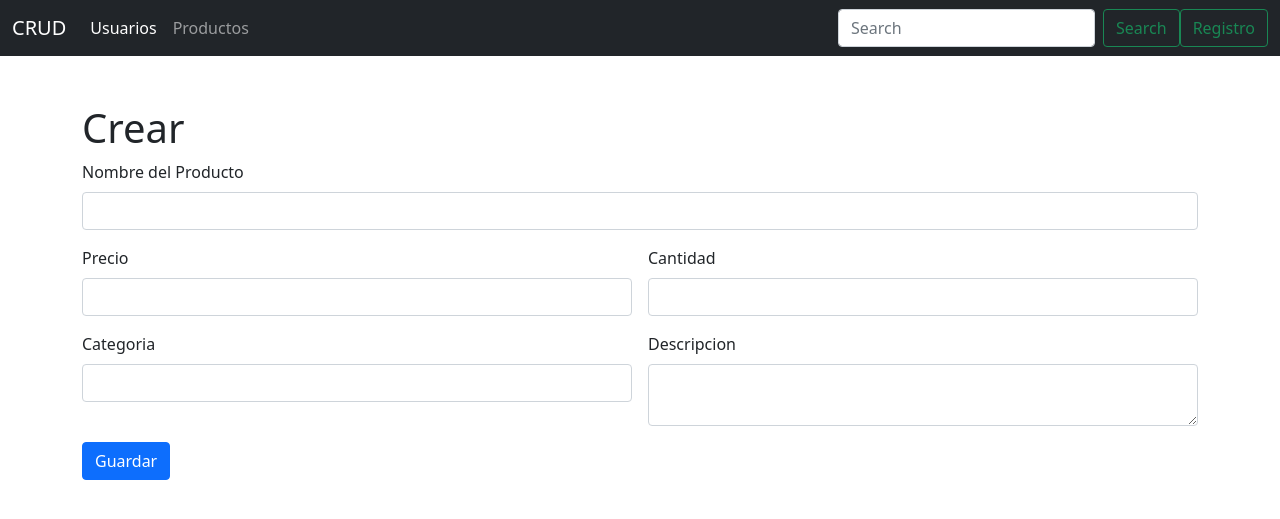
After one commit to pedroed89/crud, a PHP site: page /crear-producto.php in a window 1280 px wide. The commit adds this page. Shown: the top 519 px of the page. Run offline with PHP 8.4, Linux system fonts and the light colour scheme; data that the repository does not hold is empty; some libraries are stand-ins or nearby versions.

Commit message:
abm producto

```diff
--- /dev/null
+++ b/crear-producto.php
@@ -0,0 +1,68 @@
+<?php
+
+include('shared/header.php');
+
+$id = isset($_GET["id"]) ? $_GET["id"] :0;
+$nombre = "";
+$precio = "";
+$cantidad = "";
+$categoria = "";
+$descripcion = "";
+include('db.php');
+    $q = "SELECT id,nombre,cantidad,precio,descripcion,categoria FROM producto WHERE id = $id";
+    $response = $connection->query($q);
+    if ($response->num_rows > 0) {
+      while($row = $response->fetch_assoc()) {
+        $cantidad = $row['cantidad'];
+        $precio = $row['precio'];
+        $nombre = $row['nombre'];
+        $categoria =$row['categoria'];
+        $descripcion =$row['descripcion'];
+      }
+  }
+
+?>
+
+<div class="container">
+  <?php
+
+    if($id===0){
+      echo "<h1>Crear</h1>";
+    }
+    else{
+      echo "<h1>Editar</h1>";
+    }
+
+
+  ?>
+<form action="validations/producto-valid.php" method="post" class="row g-3">
+<div class="col-12">
+    <input type="hidden" name="id" value="<?php echo $id;?>">
+    <label for="nombre" class="form-label">Nombre del Producto</label>
+    <input type="text" value="<?php echo $nombre;?>"name="nombre" class="form-control" id="nombre" placeholder="">
+  </div>
+  <div class="col-md-6">
+    <label for="inputEmail4" class="form-label">Precio</label>
+    <input type="text" value="<?php echo $precio;?>" name="precio" class="form-control" id="inputEmail4">
+  </div>
+  <div class="col-md-6">
+    <label for="cantidad" class="form-label">Cantidad</label>
+    <input type="text" class="form-control" value="<?php echo $cantidad;?>" id="cantidad" name="cantidad" placeholder="">
+  </div>
+  <div class="col-md-6">
+    <label for="username" class="form-label">Categoria</label>
+    <input type="number" class="form-control" value="<?php echo $categoria;?>" id="categoria" name="categoria" placeholder="">
+  </div>
+  <div class="col-md-6">
+    <label for="username" class="form-label">Descripcion</label>
+    <textarea type="text" class="form-control" id="descripcion" name="descripcion" placeholder=""><?php echo $descripcion;?></textarea>
+  </div>
+
+  <div class="col-12">
+    <button type="submit" class="btn btn-primary">Guardar</button>
+  </div>
+</form>
+</div>
+
+
+<?php include('shared/footer.php'); ?>
--- a/shared/header.php
+++ b/shared/header.php
@@ -20,10 +20,10 @@
     <div class="collapse navbar-collapse" id="navbarSupportedContent">
       <ul class="navbar-nav me-auto mb-2 mb-lg-0">
         <li class="nav-item">
-          <a class="nav-link active" aria-current="page" href="/crud">Home</a>
+          <a class="nav-link active" aria-current="page" href="/crud">Usuarios</a>
         </li>
         <li class="nav-item">
-          <a class="nav-link" href="#">Link</a>
+          <a class="nav-link" href="productos.php">Productos</a>
         </li>
       </ul>
       <form class="d-flex">
```
Also changed, not shown: productos.php (added, +53 -0 lines), validations/product-delete.php (added, +12 -0 lines), validations/producto-valid.php (added, +25 -0 lines).
